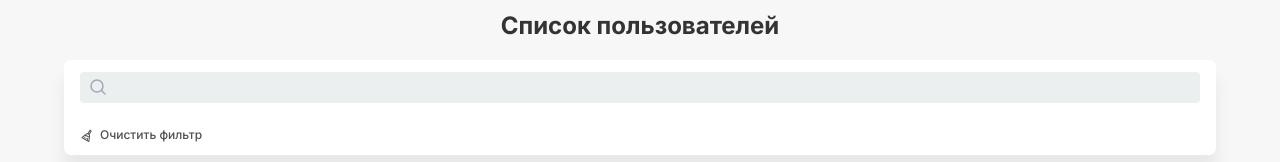
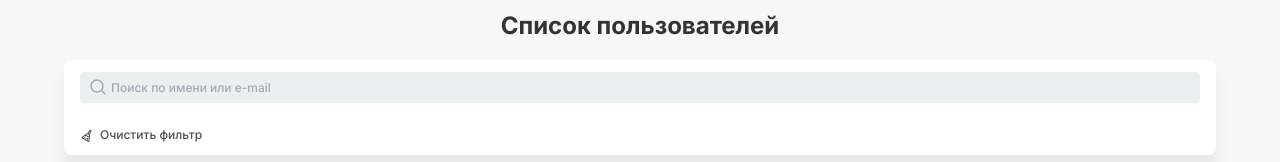
Before and after one commit to or-temka/users-filter, a React (Create React App) app: page / in a window 1280 px wide. Shown: the top 162 px of the page. Built offline with nearby package versions, Linux system fonts and the light colour scheme; no server answers.

Commit message:
added search by input

```diff
--- a/src/components/UI/Input.jsx
+++ b/src/components/UI/Input.jsx
@@ -13,6 +13,7 @@ function Input({
       value={value}
       type="text"
       onChange={onChange}
+      placeholder={placeholder}
       className={`${className} ${styles.Input} ${imageClass} ${
         imagePosition == 'left' ? styles.Input_imgLeft : ''
       }`}
--- a/src/components/UI/Input.module.css
+++ b/src/components/UI/Input.module.css
@@ -3,7 +3,7 @@
   background-repeat: no-repeat;
   border: none;
   outline: none;
-  background-color: #ECEFF0;
+  background-color: #eceff0;
   border-radius: 4px;
   color: var(--names-tablet);
   font-weight: 500;
@@ -12,7 +12,7 @@
   background-color: rgb(229, 232, 233);
 }
 .Input:focus {
-  background-color: #ECEFF0;
+  background-color: #eceff0;
 }
 .Input_imgLeft {
   background-position: left 5px center;
@@ -22,3 +22,18 @@
   background-position: right 5px center;
   padding-right: 31px;
 }
+.Input::-webkit-input-placeholder {
+  color: var(--names-tablet);
+}
+.Input::-moz-placeholder {
+  color: var(--names-tablet);
+}
+.Input:-ms-input-placeholder {
+  color: var(--names-tablet);
+}
+.Input::-ms-input-placeholder {
+  color: var(--names-tablet);
+}
+.Input::placeholder {
+  color: var(--names-tablet);
+}
--- a/src/components/UI/Input.module.scss
+++ b/src/components/UI/Input.module.scss
@@ -3,7 +3,7 @@
   background-repeat: no-repeat;
   border: none;
   outline: none;
-  background-color: #ECEFF0;
+  background-color: #eceff0;
   border-radius: 4px;
   color: var(--names-tablet);
   font-weight: 500;
@@ -13,7 +13,7 @@
   }
 
   &:focus {
-    background-color: #ECEFF0;
+    background-color: #eceff0;
   }
 
   &_imgLeft {
@@ -25,4 +25,8 @@
     background-position: right 5px center;
     padding-right: 31px;
   }
+
+  &::placeholder {
+    color: var(--names-tablet);
+  }
 }
--- a/src/components/users-filter/ClearFiltersBtn.jsx
+++ b/src/components/users-filter/ClearFiltersBtn.jsx
@@ -1,9 +1,14 @@
 import { Link } from 'react-router-dom'
 import styles from './ClearFiltersBtn.module.css'
 
-function ClearFiltersBtn() {
+function ClearFiltersBtn({ setUserSearch }) {
   return (
-    <Link className={styles.ClearFiltersBtn}>
+    <Link
+      className={styles.ClearFiltersBtn}
+      onClick={() => {
+        setUserSearch('')
+      }}
+    >
       <div className={styles.ClearFiltersBtn__svg}></div>
       <span className={styles.ClearFiltersBtn__text}>Очистить фильтр</span>
     </Link>
--- a/src/components/users-filter/SearchUserMenu.jsx
+++ b/src/components/users-filter/SearchUserMenu.jsx
@@ -2,15 +2,19 @@ import styles from './SearchUserMenu.module.css'
 import Input from '../UI/Input'
 import ClearFilterBtn from './ClearFiltersBtn'
 
-function SearchUserMenu() {
+function SearchUserMenu({ userSearch, setUserSearch }) {
   return (
     <div className={styles.SearchUserMenu}>
       <Input
+        value={userSearch}
+        onChange={(event) => {
+          setUserSearch(event.target.value)
+        }}
         placeholder="Поиск по имени или e-mail"
         imageClass="search-bg-img"
         imagePosition="left"
       />
-      <ClearFilterBtn />
+      <ClearFilterBtn setUserSearch={setUserSearch} />
     </div>
   )
 }
--- a/src/components/users-filter/UserFilter.jsx
+++ b/src/components/users-filter/UserFilter.jsx
@@ -7,6 +7,7 @@ import { useEffect, useState } from 'react'
 function UserFilter() {
   const [users, setUsers] = useState([])
   const [loading, setLoading] = useState(true)
+  const [userSearch, setUserSearch] = useState('')
 
   useEffect(() => {
     fetch('https://5ebbb8e5f2cfeb001697d05c.mockapi.io/users')
@@ -18,9 +19,14 @@ function UserFilter() {
   return (
     <div className={styles.UserFilter}>
       <h1 className="h1">Список пользователей</h1>
-      <SearchUserMenu />
+      <SearchUserMenu
+        userSearch={userSearch}
+        setUserSearch={(text) => {
+          setUserSearch(text)
+        }}
+      />
       <Filter />
-      <Users users={users} loading={loading} />
+      <Users userSearch={userSearch} users={users} loading={loading} />
     </div>
   )
 }
--- a/src/components/users-filter/Users.jsx
+++ b/src/components/users-filter/Users.jsx
@@ -5,15 +5,25 @@ import styles from './Users.module.css'
 
 const MAX_PAGE_USERS = 5
 
-function Users({ users, loading }) {
+function Users({ users, loading, userSearch }) {
+  let filteredUsers = [...users]
+
+  if (userSearch) {
+    filteredUsers = [...users].filter(
+      (user) =>
+        user.username.toLowerCase().includes(userSearch.toLowerCase()) ||
+        user.email.toLowerCase().includes(userSearch.toLowerCase())
+    )
+  }
+
   const [nowPage, setNowPage] = useState(1)
   let maxPageElementsNum = nowPage * MAX_PAGE_USERS
   let minPageElementsNum = maxPageElementsNum - MAX_PAGE_USERS
-  const maxPages = Math.ceil(users.length / MAX_PAGE_USERS)
+  const maxPages = Math.ceil(filteredUsers.length / MAX_PAGE_USERS)
 
   if (nowPage > maxPages && maxPages != 0) {
     setNowPage(maxPages)
-  } else if (nowPage < 1){
+  } else if (nowPage < 1) {
     setNowPage(1)
   }
 
@@ -44,7 +54,7 @@ function Users({ users, loading }) {
         {loading ? (
           <span className="loader"></span>
         ) : (
-          users.map((user, index) => {
+          filteredUsers.map((user, index) => {
             if (index >= minPageElementsNum && index < maxPageElementsNum) {
               return <User {...user} key={user.username} />
             }
```
